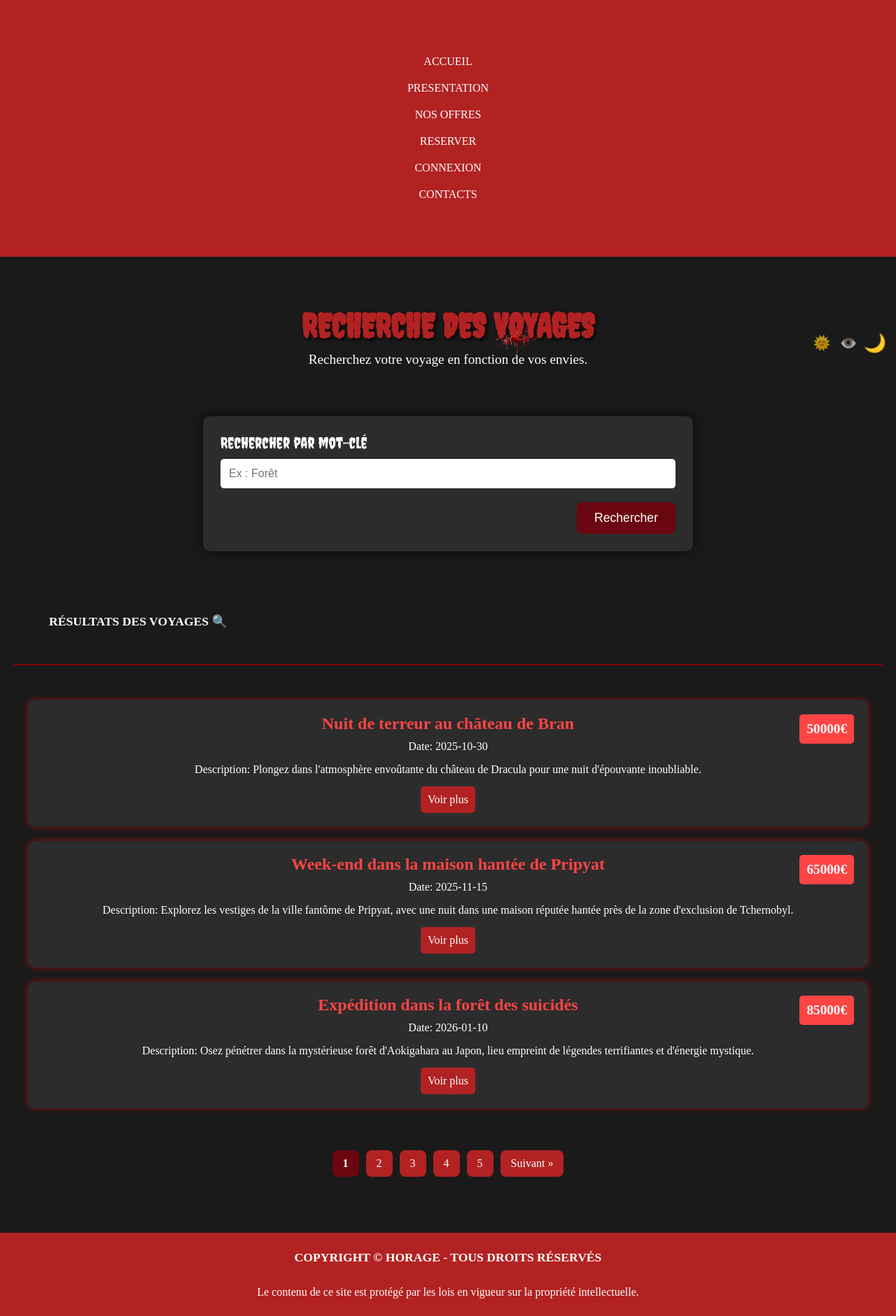
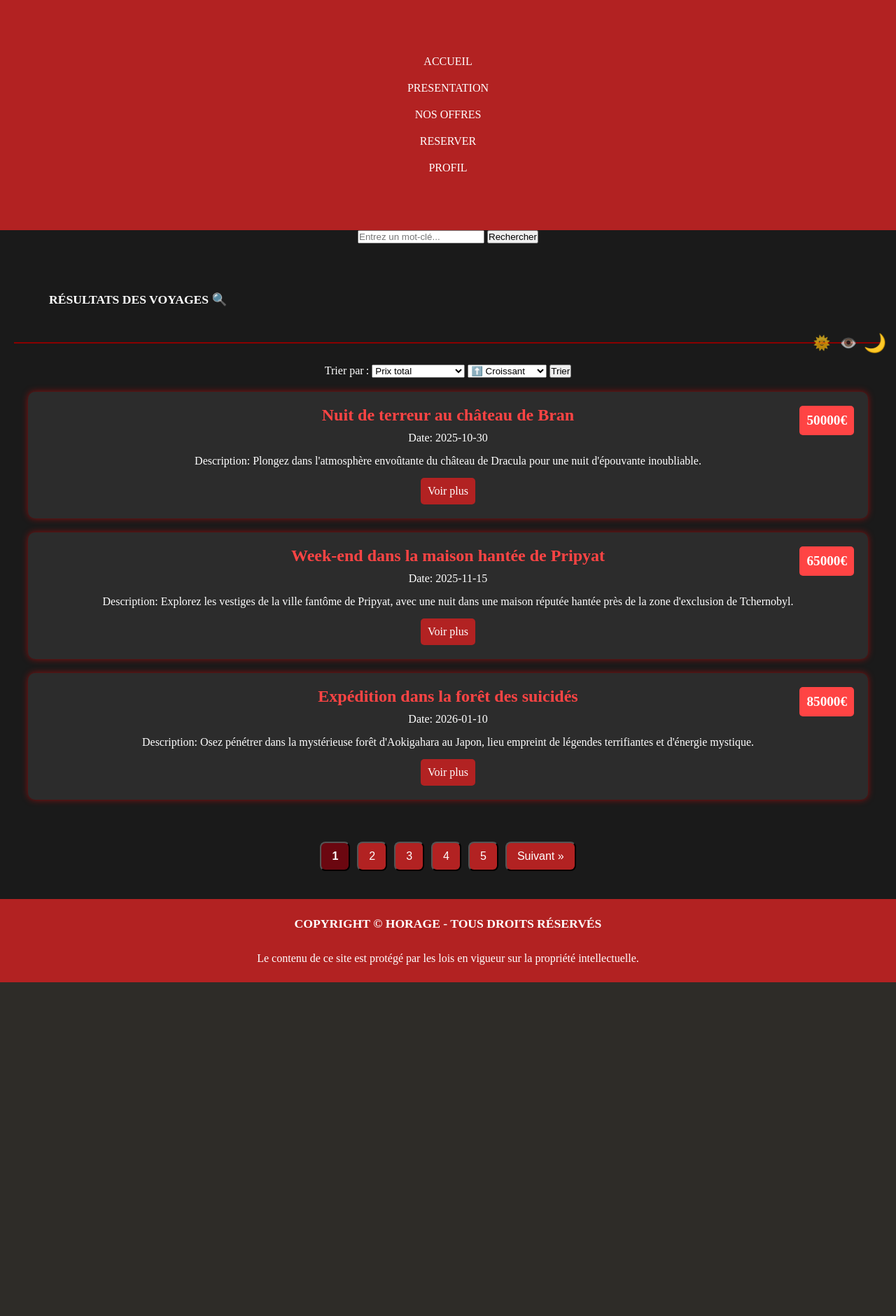
Before and after one commit to danbvm958/DevWeb, a PHP site: page /horage_project/Recherche.php in a window 1280 px wide. Shown: the part 280-2161 px from the top of the page at 70% size. After the commit the page ends 1684 px from the top, so only its background shows below. Run offline with PHP 8.4, Linux system fonts and the light colour scheme.

Commit message:
Add files via upload

```diff
--- a/Horage_Project/Recherche.php
+++ b/Horage_Project/Recherche.php
@@ -1,30 +1,18 @@
 <?php
 session_start();
-
 
 $json = file_get_contents('data/voyages.json');
 $voyages = json_decode($json, true)['voyages'];
 
-
 $mot_cle = isset($_POST['mot_cle']) ? trim($_POST['mot_cle']) : (isset($_GET['mot_cle']) ? trim($_GET['mot_cle']) : "");
-
-
 $recherche_effectuee = !empty($mot_cle);
-
 
 $voyages_filtres = $recherche_effectuee ? array_filter($voyages, function ($voyage) use ($mot_cle) {
     return stripos($voyage['titre'], $mot_cle) !== false || stripos($voyage['description'], $mot_cle) !== false;
 }) : $voyages;
 
 $voyages_filtres = array_values($voyages_filtres);
-
-
-$voyages_par_page = 3;
-$page_actuelle = isset($_GET['page']) ? max(1, (int) $_GET['page']) : 1;
-$total_voyages = count($voyages_filtres);
-$nombre_total_pages = ($total_voyages > 0) ? ceil($total_voyages / $voyages_par_page) : 1;
-$offset = ($page_actuelle - 1) * $voyages_par_page;
-$voyages_a_afficher = array_slice($voyages_filtres, $offset, $voyages_par_page);
+$js_voyages = json_encode($voyages_filtres);
 ?>
 <!DOCTYPE html>
 <html lang="fr">
@@ -37,104 +25,60 @@ $voyages_a_afficher = array_slice($voyages_filtres, $offset, $voyages_par_page);
     <script src="js/themeSwitcher.js" defer></script>
 </head>
 <body>
-
 <header>
     <div class="header_1">
         <h1>Horage</h1>
         <img src="img_horage/logo-Photoroom.png" alt="logo de Horage" width="200px">
     </div>
-
     <div class="nav">
         <ul>
-                        <li>
-                            <a href="accueil.php" class="a1">Accueil</a>
-                        </li>
-
-                        <li>
-                            <a href="presentation.php" class="a1">Presentation</a>
-                        </li>
-
-                        <li>
-                            <a href="Reserve.php" class="a1">Nos offres</a>
-                        </li>
-
-                        <li>
-                            <a href="Recherche.php" class="a1">reserver</a>
-                        </li>
-
+            <li><a href="accueil.php" class="a1">Accueil</a></li>
+            <li><a href="presentation.php" class="a1">Presentation</a></li>
+            <li><a href="Reserve.php" class="a1">Nos offres</a></li>
+            <li><a href="Recherche.php" class="a1">Reserver</a></li>
             <?php
-                        $pageProfil = 'login.php'; // par défaut, page connexion
-
+            $pageProfil = 'login.php';
             if (isset($_SESSION['user'])) {
-                            $typeUser = $_SESSION['user']['type'];
-                            $pageProfil = match ($typeUser) {
-                                'admin'  => 'profil_admin.php',
-                                'normal' => 'profil_user.php',
-                                default  => 'profil_vip.php',
-                            };
+                $type = $_SESSION['user']['type'];
+                $pageProfil = ($type == "admin") ? "admin.php" : "profil.php";
             }
             ?>
-                        <li><a href="<?= $pageProfil ?>" class="a1"><?= isset($_SESSION['user']) ? 'Profil' : 'Connexion' ?></a></li>
-
-
-                        <li>
-                            <a href="accueil.php" class="a1">contacts</a>
-                        </li>
+            <li><a href="<?= $pageProfil ?>" class="a1">Profil</a></li>
         </ul>
     </div>
 </header>
 
-    <div class="intro">
-        <img src="img_horage/sang.png" alt="sang" width="80px" id="sang">
-        <h2 class="tr">Recherche des voyages</h2>
-        <p>Recherchez votre voyage en fonction de vos envies.</p>
-    </div>
-
-    <div class="formulaire_search">
-        <form action="Recherche.php" method="post">
-            <div class="form-group">
-                <label for="mot_cle">Rechercher par mot-clé</label>
-                <input type="text" id="mot_cle" name="mot_cle" placeholder="Ex : Forêt" value="<?= htmlspecialchars($mot_cle) ?>">
-            </div>
-            <div style="text-align:right;">
-                <input type="submit" value="Rechercher" class="submit_search">
-            </div>
+<div class="mainRecherche">
+    <form action="Recherche.php" method="POST" class="barre-recherche">
+        <input type="text" name="mot_cle" placeholder="Entrez un mot-clé..." value="<?= htmlspecialchars($mot_cle) ?>">
+        <button type="submit">Rechercher</button>
     </form>
 </div>
 
 <main>
     <h2 class="tv">Résultats des voyages 🔍</h2>
-        <div class="travels">
-            <?php if (!empty($voyages_a_afficher)) : ?>
-                <?php foreach ($voyages_a_afficher as $voyage) : ?>
-                    <div class="travel-card">
-                        <div class="price"><?= htmlspecialchars($voyage['prix_total']) ?>€</div>
-                        <h3><?= htmlspecialchars($voyage['titre']) ?></h3>
-                        <p>Date: <?= htmlspecialchars($voyage['dates']['debut']) ?></p>
-                        <p>Description: <?= htmlspecialchars($voyage['description']) ?></p>
-                        <a href="voyages_details.php?id=<?= urlencode($voyage['id_voyage']) ?>" class="btn">Voir plus</a>
+
+    <!-- Module de tri étendu -->
+    <div class="block-tri">
+        <label>Trier par : </label>
+        <select id="tri-critere">
+            <option value="prix_total">Prix total</option>
+            <option value="date_debut">Date de début</option>
+            <option value="titre">Titre</option>
+            <option value="duree">Durée (jours)</option>
+            <option value="nb_etapes">Nombre d'étapes</option>
+            <option value="places_disponibles">Places disponibles</option>
+            <option value="prix_personne">Prix par personne</option>
+        </select>
+        <select id="tri-ordre">
+            <option value="asc">⬆️ Croissant</option>
+            <option value="desc">⬇️ Décroissant</option>
+        </select>
+        <button type="button" id="btn-trier">Trier</button>
     </div>
-                <?php endforeach; ?>
 
-
-                <?php if ($nombre_total_pages > 1): ?>
-                    <div class="pagination">
-                        <?php if ($page_actuelle > 1): ?>
-                            <a class="pagination-btn" href="?page=<?= $page_actuelle - 1 ?>&mot_cle=<?= urlencode($mot_cle) ?>">&laquo; Précédent</a>
-                        <?php endif; ?>
-
-                        <?php for ($i = 1; $i <= $nombre_total_pages; $i++): ?>
-                            <a class="pagination-btn <?= ($i == $page_actuelle) ? 'active' : '' ?>" href="?page=<?= $i ?>&mot_cle=<?= urlencode($mot_cle) ?>"><?= $i ?></a>
-                        <?php endfor; ?>
-
-                        <?php if ($page_actuelle < $nombre_total_pages): ?>
-                            <a class="pagination-btn" href="?page=<?= $page_actuelle + 1 ?>&mot_cle=<?= urlencode($mot_cle) ?>">Suivant &raquo;</a>
-                        <?php endif; ?>
-                    </div>
-                <?php endif; ?>
-            <?php else : ?>
-                <p>Aucun voyage trouvé pour "<?= htmlspecialchars($mot_cle) ?>".</p>
-            <?php endif; ?>
+    <div id="voyages-root">
+        <!-- Le JS injecte ici les résultats paginés ! -->
     </div>
 </main>
 
@@ -143,5 +87,112 @@ $voyages_a_afficher = array_slice($voyages_filtres, $offset, $voyages_par_page);
     <p>Le contenu de ce site est protégé par les lois en vigueur sur la propriété intellectuelle.</p>
 </footer>
 
+<script>
+// Toutes les données des voyages du résultat (depuis PHP, recherches comprise)
+let voyages = <?= $js_voyages ?>;
+let voyagesParPage = 3;
+let pageActuelle = 1;
+let motCle = "<?= htmlspecialchars($mot_cle, ENT_QUOTES) ?>";
+
+function afficherVoyages() {
+    const root = document.getElementById('voyages-root');
+    root.innerHTML = "";
+
+    if (voyages.length === 0) {
+        root.innerHTML = `<p>Aucun voyage trouvé pour "${motCle}".</p>`;
+        return;
+    }
+
+    // Pagination
+    const nombre_total_pages = Math.ceil(voyages.length / voyagesParPage);
+    if (pageActuelle > nombre_total_pages) pageActuelle = 1;
+    const offset = (pageActuelle - 1) * voyagesParPage;
+    const voyagesPage = voyages.slice(offset, offset + voyagesParPage);
+
+    // Affichage des voyages
+    let html = `<div class="travels">`;
+    voyagesPage.forEach(voyage => {
+        html += `
+        <div class="travel-card"
+            data-prix="${voyage.prix_total}"
+            data-titre="${encodeURIComponent((voyage.titre || ""))}"
+            data-date="${voyage.dates && voyage.dates.debut ? voyage.dates.debut : ""}">
+            <div class="price">${voyage.prix_total}€</div>
+            <h3>${voyage.titre}</h3>
+            <p>Date: ${voyage.dates && voyage.dates.debut ? voyage.dates.debut : ""}</p>
+            <p>Description: ${voyage.description}</p>
+            <a href="voyages_details.php?id=${encodeURIComponent(voyage.id_voyage)}" class="btn">Voir plus</a>
+        </div>`;
+    });
+    html += `</div>`;
+
+    // Pagination boutons
+    if (nombre_total_pages > 1) {
+        html += `<div class="pagination">`;
+        if (pageActuelle > 1)
+            html += `<button class="pagination-btn" onclick="changerPage(${pageActuelle-1})">&laquo; Précédent</button>`;
+        for (let i = 1; i <= nombre_total_pages; i++)
+            html += `<button class="pagination-btn${i===pageActuelle?' active':''}" onclick="changerPage(${i})">${i}</button>`;
+        if (pageActuelle < nombre_total_pages)
+            html += `<button class="pagination-btn" onclick="changerPage(${pageActuelle+1})">Suivant &raquo;</button>`;
+        html += `</div>`;
+    }
+
+    root.innerHTML = html;
+}
+
+function changerPage(page) {
+    pageActuelle = page;
+    afficherVoyages();
+}
+
+// Tri JS sur tous les voyages filtrés pour la recherche
+document.getElementById('btn-trier').onclick = function() {
+    let critere = document.getElementById('tri-critere').value;
+    let ordre = document.getElementById('tri-ordre').value;
+
+    voyages.sort((a, b) => {
+        let vA, vB;
+        if (critere === "prix_total") {
+            vA = parseFloat(a.prix_total) || 0;
+            vB = parseFloat(b.prix_total) || 0;
+        } else if (critere === "date_debut") {
+            vA = Date.parse(a.dates && a.dates.debut ? a.dates.debut : "") || 0;
+            vB = Date.parse(b.dates && b.dates.debut ? b.dates.debut : "") || 0;
+        } else if (critere === "titre") {
+            vA = (a.titre||"").toLowerCase();
+            vB = (b.titre||"").toLowerCase();
+        } else if (critere === "duree") {
+            vA = a.dates && a.dates.duree ? parseInt(a.dates.duree) || parseInt((a.dates.duree+"").replace(/\D/g,"")) : 0;
+            vB = b.dates && b.dates.duree ? parseInt(b.dates.duree) || parseInt((b.dates.duree+"").replace(/\D/g,"")) : 0;
+        } else if (critere === "nb_etapes") {
+            vA = (a.liste_etapes && a.liste_etapes.length) || 0;
+            vB = (b.liste_etapes && b.liste_etapes.length) || 0;
+        } else if (critere === "places_disponibles") {
+            vA = a.places_disponibles || 0;
+            vB = b.places_disponibles || 0;
+        } else if (critere === "prix_personne") {
+            vA = (a.tarification && a.tarification.prix_par_personne) || 0;
+            vB = (b.tarification && b.tarification.prix_par_personne) || 0;
+        } else {
+            vA = a[critere] || "";
+            vB = b[critere] || "";
+        }
+        if (vA < vB) return ordre === "asc" ? -1 : 1;
+        if (vA > vB) return ordre === "asc" ? 1 : -1;
+        return 0;
+    });
+
+    pageActuelle = 1;
+    afficherVoyages();
+};
+
+document.getElementById('tri-critere').onchange =
+document.getElementById('tri-ordre').onchange =
+    () => document.getElementById('btn-trier').click();
+
+// Afficher la 1ère page au chargement
+document.addEventListener("DOMContentLoaded", afficherVoyages);
+</script>
 </body>
 </html>
```
Also changed, not shown: Horage_Project/page_admin.php (+119 -42 lines), Horage_Project/toggle_bloc.php (added, +48 -0 lines), Horage_Project/toggle_vip.php (added, +35 -0 lines). Lines whose indentation alone changed are shown as unchanged.
